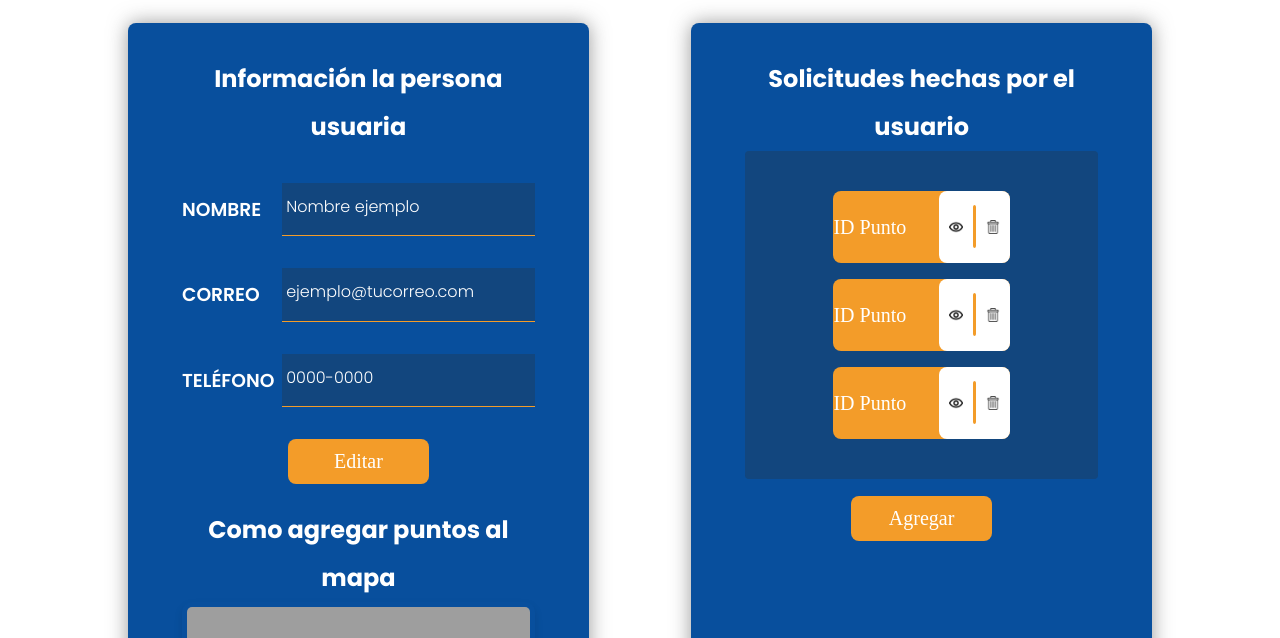
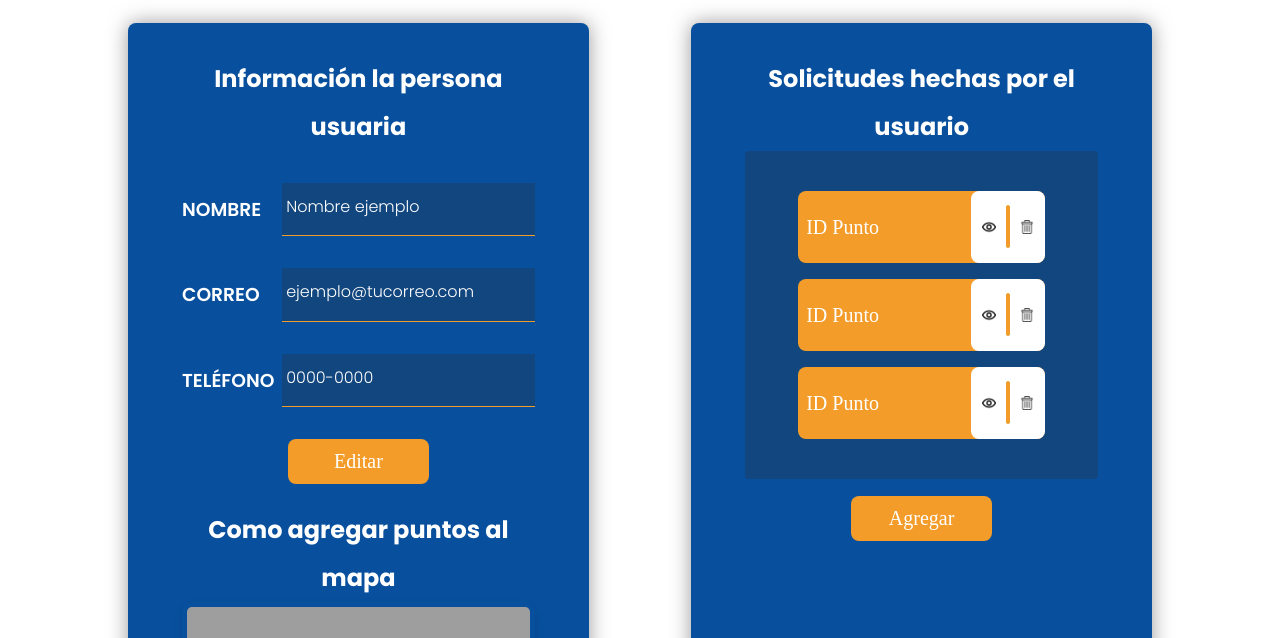
Before and after one commit to MarioCordero/GeoterRA_DEV, a PHP site: page /logged.html in a window 1280 px wide. Shown: the part 168-806 px from the top of the page. Run offline with PHP 8.4, Linux system fonts and the light colour scheme; some web fonts are replaced; grey boxes are pictures that could not be loaded.

Commit message:
- Updating the logged.html file

```diff
--- a/website/assets/css/style.css
+++ b/website/assets/css/style.css
@@ -796,17 +796,17 @@ iframe {
 	color: var(--blanco);
 	display: flex;
 	justify-content: space-between;
-	width: 50%;
+	width: 70%;
 	margin: 2vh auto;
 	min-height: 2vh;
 	font-size: 20px;
 	border-radius: 8px;
 	transition: all 250ms ease;
 }.user-requests p{
-	margin: 2vh 0vh;
+	margin: 2vh 1vh;
 }.user-requests li div{
 	background-color: var(--blanco);
-	width: 40%;
+	width: 30%;
 	display: flex;
 	align-items: center;
 	border-radius: 8px;
```
